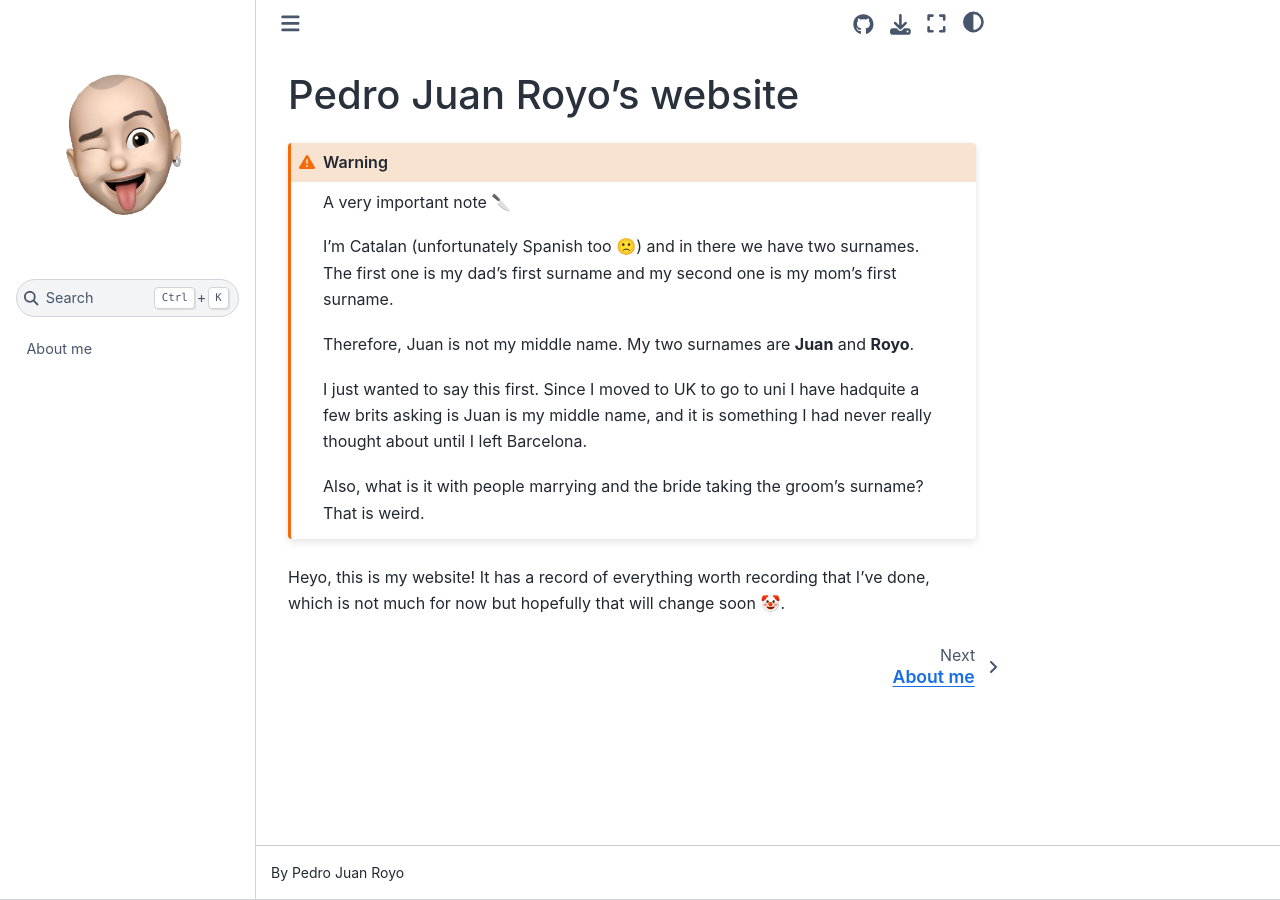
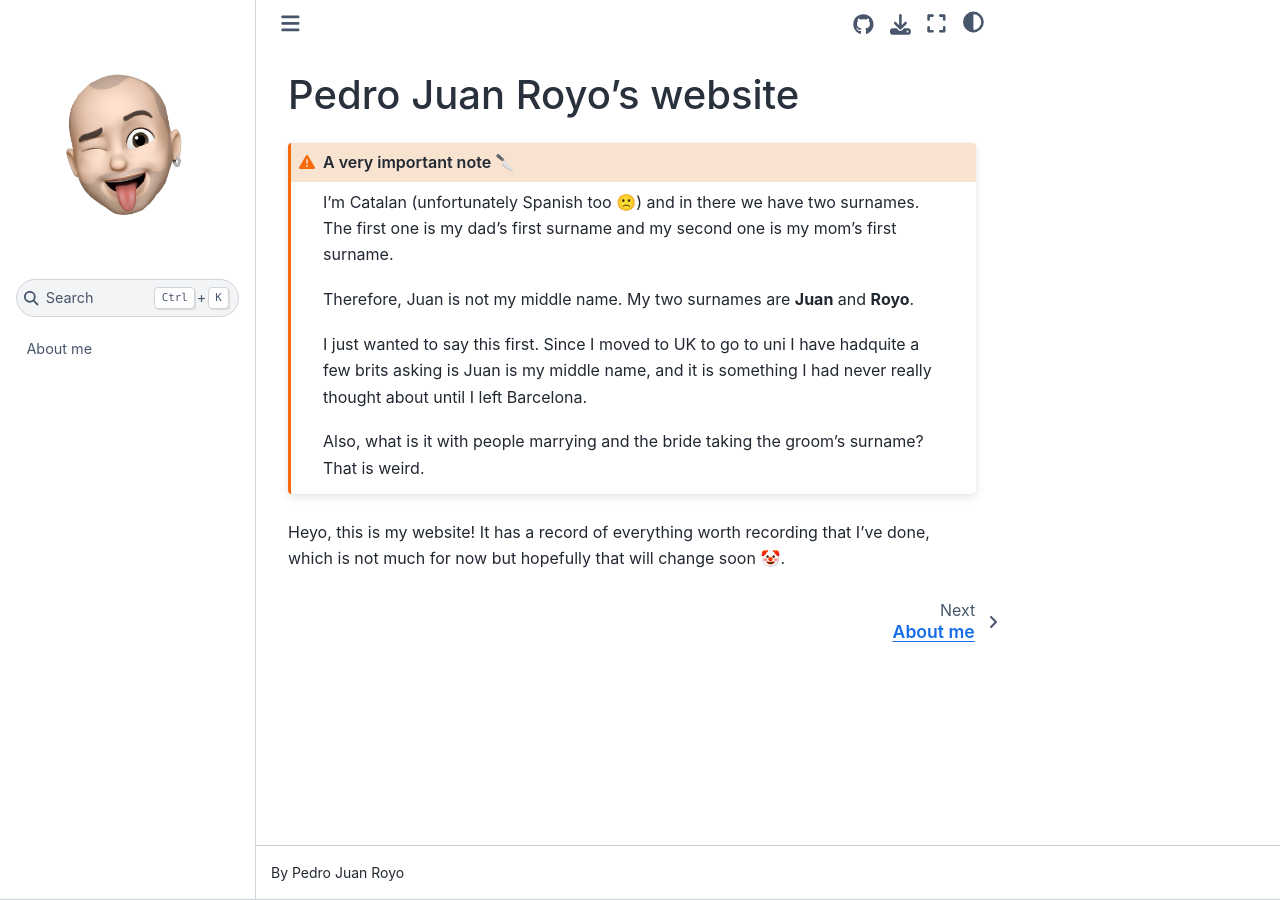
Before and after one commit to Parzival1918/Parzival1918, a Jupyter Book: the page built from pages/pages-source/intro.md, in a window 1280 px wide. Built offline with Jupyter Book 1.0.4 settings and Sphinx 7.4.7 and the Sphinx Book theme 1.1.4, drawn with Linux system fonts in a browser that asks for light colours.

Commit message:
change warning to admonition

````diff
--- a/pages/pages-source/intro.md
+++ b/pages/pages-source/intro.md
@@ -1,6 +1,7 @@
 # Pedro Juan Royo's website
 
-```{warning} A very important note 🔪
+```{admonition} A very important note 🔪
+:class: warning
 
 I'm Catalan (unfortunately Spanish too 🙁) and in there we have two surnames. The first one is my dad's first surname and my second one is my mom's first surname.
 
````
